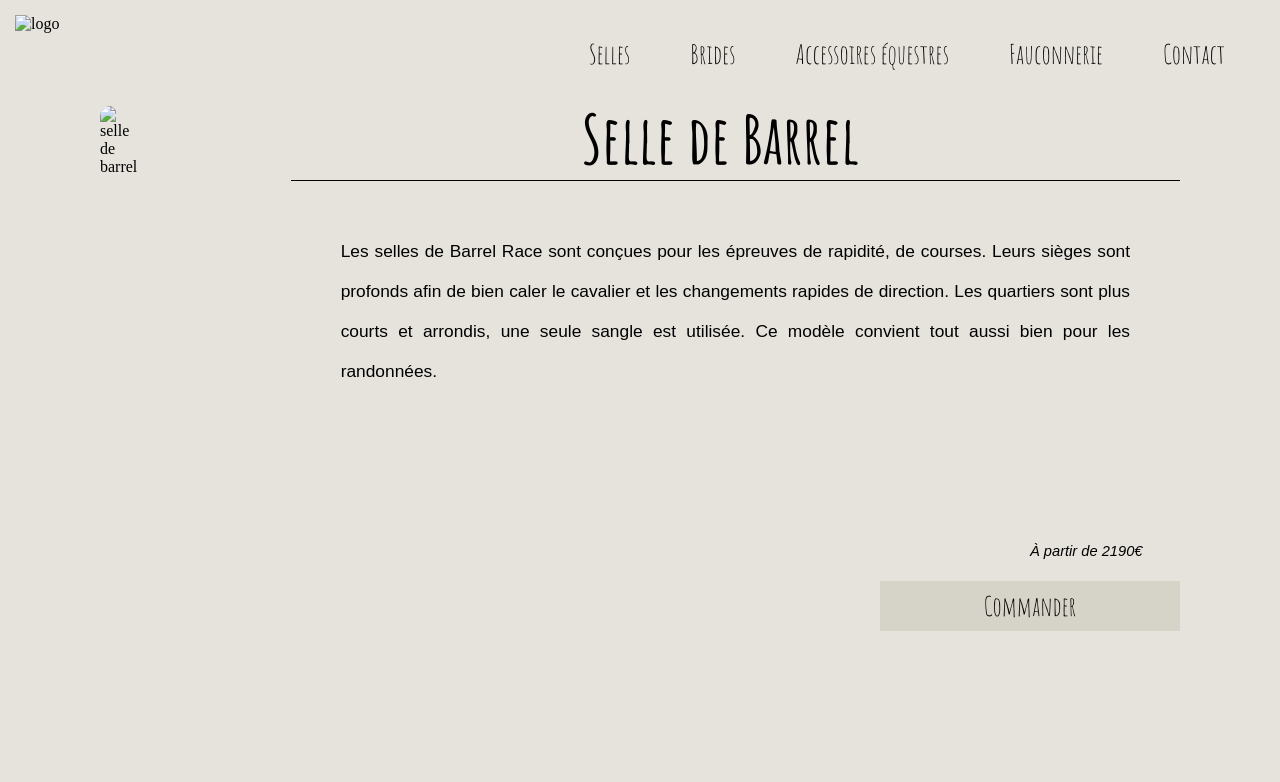
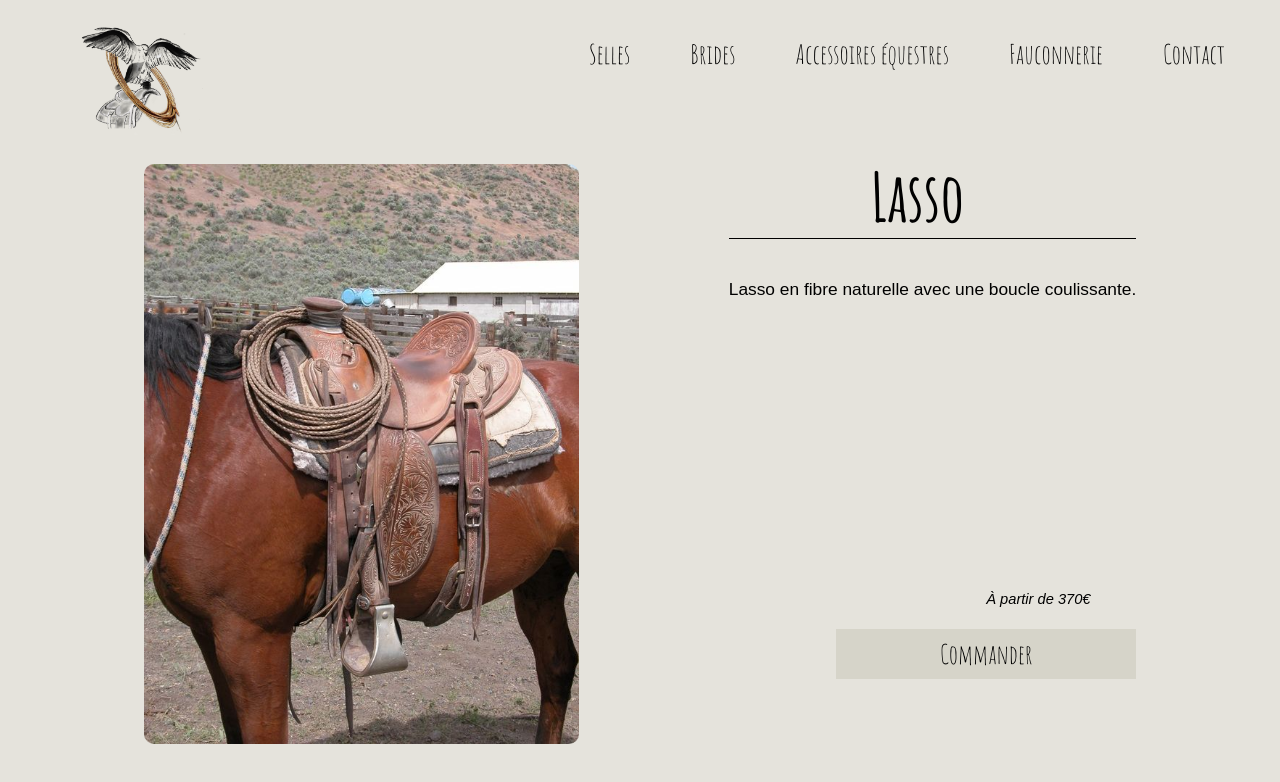
Before and after one commit to lliissaaR/Projets, a plain HTML site: page pages produit/détail accessoires/lasso.html in a window 1280 px wide. Drawn offline with Linux system fonts and the light colour scheme.

Commit message:
finition produits accessoires

```diff
--- a/pages produit/détail accessoires/lasso.html
+++ b/pages produit/détail accessoires/lasso.html
@@ -5,7 +5,7 @@
     <meta charset="UTF-8">
     <meta http-equiv="X-UA-Compatible" content="IE=edge">
     <meta name="viewport" content="width=device-width, initial-scale=1.0">
-    <title> Selle de Barrel </title>
+    <title> Lasso </title>
 
     <link rel="stylesheet" href="./../../style.css">
     <link rel="shortcut icon" href="./../../logo.ico">
@@ -18,7 +18,7 @@
 
     <header>
         <nav class="navbar">
-            <a href="./../../index.html"> <img class="logo" src="./../../logo_final.png" alt="logo" height="120"> </a>
+            <a href="./../../index.html"> <img class="logo" src="./../../images/logo.ico" alt="logo" height="120"> </a>
            <div class="nav-links">
              <ul>
                 <li> <a href="./../../Selles.html"> Selles </a> </li>
@@ -36,11 +36,11 @@
     <section class="fiche_produit">
 
 
-                <div class="left">
+                <div class="left_sp">
 
-                    <div class="image_produit">
+                    <div class="image_produit_sg">
 
-                        <img src="./../../selle_barrel.jpeg" alt="selle de barrel">
+                        <img src="./../../images/lasso.jpeg" alt="selle de barrel">
 
                     </div>
 
@@ -49,13 +49,12 @@
 
                 <div class="right">
 
-                        <h3> Selle de Barrel </h3>
+                        <h3> Lasso </h3>
                         <div class="ligne"></div>
-                        <p class="description">
-                            Les selles de Barrel Race sont conçues pour les épreuves de rapidité, de courses.
-                            Leurs sièges sont profonds afin de bien caler le cavalier et les changements rapides de direction.
-                            Les quartiers sont plus courts et arrondis, une seule sangle est utilisée.
-                            Ce modèle convient tout aussi bien pour les randonnées.
+                        <p class="description_lasso">
+
+                            Lasso en fibre naturelle avec une boucle coulissante.
+
 
                         </p>
 
@@ -63,7 +62,7 @@
                     <div class="detail_prix">
                         <p>
 
-                            À partir de 2190€
+                            À partir de 370€
 
                         </p>
                     </div>
--- a/style.css
+++ b/style.css
@@ -338,7 +338,7 @@ body {
 
 
    .description {
-    padding: 50px;
+    padding: 30px;
 
    }
 
@@ -469,3 +469,18 @@ body {
     margin-top: 30px;
     margin-bottom: 0px;
    }
+
+
+
+   .description_collier {
+    margin-top: 30px;
+    margin-bottom: 100px;
+   }
+
+
+   .description_lasso {
+
+    margin-top: 30px;
+    margin-bottom: 180px;
+
+   }
```
Also changed, not shown: Accessoires_equestres.html (+6 -6 lines), Brides.html (+1 -1 lines), pages produit/détail accessoires/collier_chasse1.html (+11 -12 lines), pages produit/détail accessoires/collier_chasse2.html (+11 -12 lines), pages produit/détail accessoires/tapis.html (+9 -11 lines), pages produit/détail accessoires/tapis_rando.html (+9 -11 lines).
